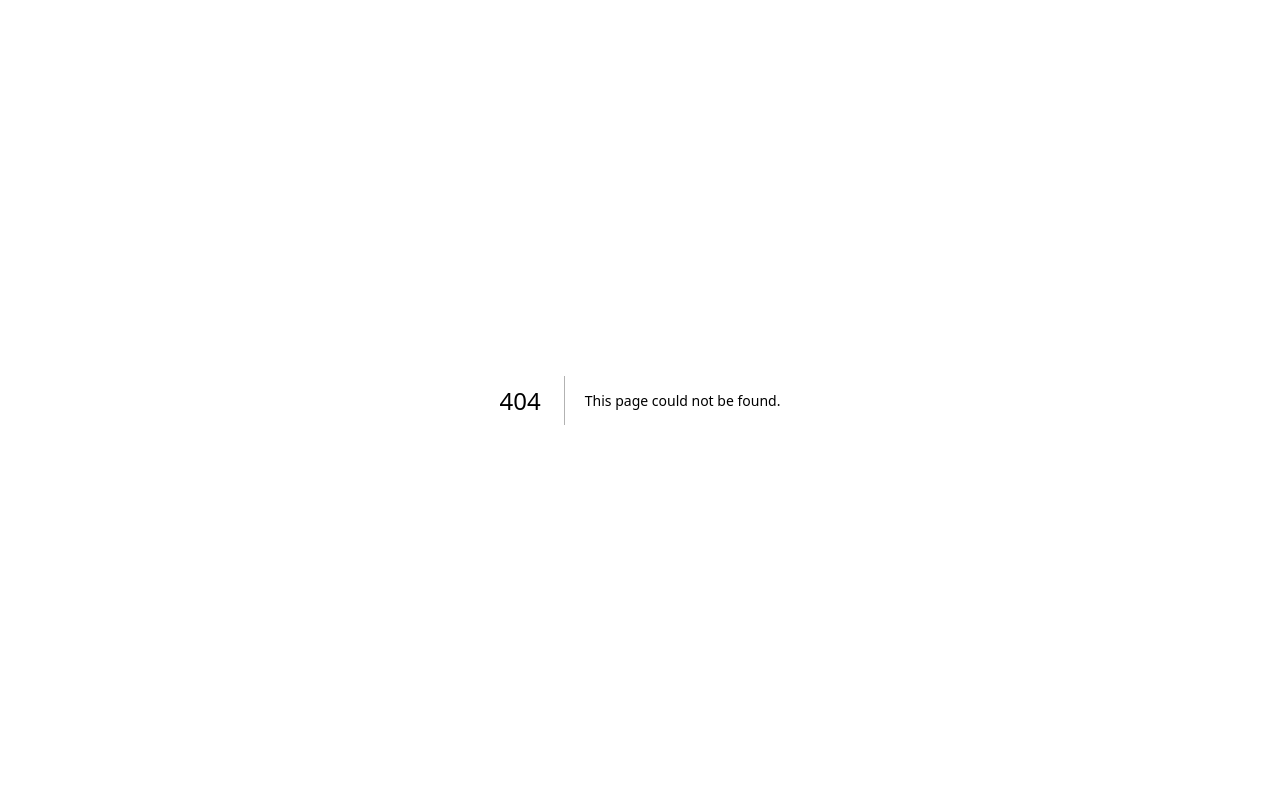
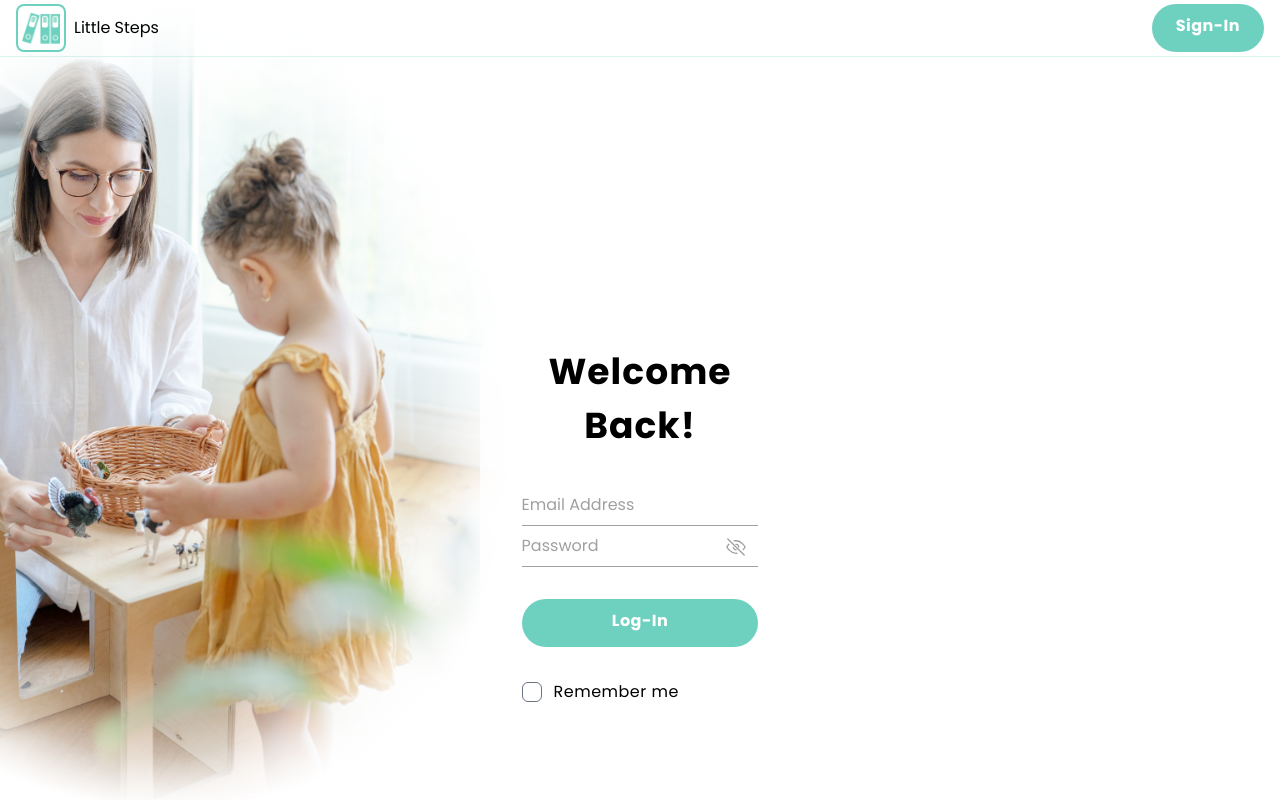
Before and after one commit to jaybells12/little-steps, a Next.js app: page /login in a window 1280 px wide. Before the commit this address had no page. Built offline with nearby package versions, Linux system fonts and the light colour scheme.

Commit message:
Add login page

```diff
--- /dev/null
+++ b/src/app/home/page.tsx
@@ -0,0 +1,3 @@
+export default function HomePage(props: any) {
+  return <div>Welcome to the home page!</div>;
+}
--- /dev/null
+++ b/src/app/login/page.tsx
@@ -0,0 +1,21 @@
+import { Nav } from "@/components/Nav";
+import { CardShell } from "@/components/CardShell";
+import { Login } from "@/components/Login";
+
+export default function LoginPage(props: any) {
+  return (
+    <main
+      className={
+        "h-screen w-full bg-signin bg-[size:1200px_800px] bg-[position:-215px_0px] bg-no-repeat"
+      }
+    >
+      <Nav />
+      <CardShell
+        title="Welcome Back!"
+        className={"w-80 mt-64 px-3"}
+      >
+        <Login />
+      </CardShell>
+    </main>
+  );
+}
--- a/src/app/page.tsx
+++ b/src/app/page.tsx
@@ -1,23 +1,22 @@
-import Link from "next/link";
 import { CardShell } from "@/components/CardShell";
 import { Button } from "@/components/Button";
 import { Nav } from "@/components/Nav";
 
-export default function Home() {
+export default function LandingPage() {
   return (
-    <section
+    <main
       className={
-        "h-screen w-full bg-landing bg-cover bg-center bg-no-repeat bg-origin-content pb-24"
+        "h-screen w-full bg-landing bg-[size:1200px_800px] bg-[position:center_-50px] bg-no-repeat"
       }
     >
       <Nav />
       <CardShell
         title="Welcome to Little Steps!"
-        className={"w-10/12 mt-52"}
+        className={"w-80 mt-64"}
       >
         <p
           className={
-            "text-black text-2xl font-light pb-6 text-center leading-9 px-6"
+            "text-black text-2xl font-light pb-8 text-center leading-9 px-6"
           }
         >
           Please sign-in to keep records of your students' progress.
@@ -27,6 +26,6 @@ export default function Home() {
           link={"/"}
         />
       </CardShell>
-    </section>
+    </main>
   );
 }
--- a/src/components/Button/Button.tsx
+++ b/src/components/Button/Button.tsx
@@ -11,15 +11,9 @@ export const Button = (props: ButtonProps) => {
   return (
     <Link
       href={link}
-      className={`bg-accent rounded-full px-6 py-2.5 ${className}`} //inline-block
+      className={`block bg-accent rounded-full px-6 pt-2.5 pb-3.5 text-primary font-bold tracking-def text-center ${className}`} //inline-block
     >
-      <span
-        className={
-          "text-primary font-bold tracking-[0.03em] align-super" //inline-block align-super
-        }
-      >
-        {text}
-      </span>
+      {text}
     </Link>
   );
 };
--- a/src/components/CardShell/CardShell.tsx
+++ b/src/components/CardShell/CardShell.tsx
@@ -16,7 +16,7 @@ export const CardShell = ({
     >
       <h2
         className={
-          "text-black font-bold tracking-[0.03em] text-4xl leading-normal pb-8"
+          "text-black font-bold text-center tracking-def text-4xl leading-normal mb-8"
         }
       >
         {title}
--- /dev/null
+++ b/src/components/Login/Login.tsx
@@ -0,0 +1,65 @@
+"use client";
+
+import Image from "next/image";
+import { Button } from "../Button";
+import { useState } from "react";
+
+export type LoginProps = {};
+
+export const Login = (props: any) => {
+  const [email, setEmail] = useState("");
+  const [password, setPassword] = useState("");
+
+  return (
+    <div className={"w-4/5 mb-4"}>
+      <input
+        className={
+          "w-full bg-transparent border-0 border-b border-lighttext px-0 py-2 placeholder:text-lighttext focus:shadow-none focus:ring-0 focus:border-lighttext"
+        }
+        type={"text"}
+        name={"email"}
+        placeholder={"Email Address"}
+        value={email}
+        onChange={(e) => setEmail(e.target.value)}
+      />
+      <div className={"relative mb-8"}>
+        <input
+          className={
+            "w-full bg-transparent border-0 border-b border-lighttext px-0 py-2 placeholder:text-lighttext focus:shadow-none focus:ring-0 focus:border-lighttext"
+          }
+          type={"password"}
+          name={"password"}
+          placeholder={"Password"}
+          value={password}
+          onChange={(e) => setPassword(e.target.value)}
+        />
+        <Image
+          className={"absolute top-3 right-3"}
+          src={"/icons_misc_eye.svg"}
+          alt={"eye"}
+          width={20}
+          height={18}
+        />
+      </div>
+      <Button
+        text={"Log-In"}
+        link={"/"}
+        className={"w-full mb-8"}
+      />
+      <input
+        className={
+          "appearance-none w-5 h-5 rounded-md text-accent bg-transparent  focus:ring-0 focus:ring-offset-0"
+        }
+        type={"checkbox"}
+        id={"remember"}
+        name={"remember"}
+      />
+      <label
+        className={"text-darkttext tracking-def align-middle ml-3"}
+        htmlFor={"remember"}
+      >
+        Remember me
+      </label>
+    </div>
+  );
+};
--- /dev/null
+++ b/src/components/Login/index.ts
@@ -0,0 +1 @@
+export * from "./Login"
--- a/tailwind.config.js
+++ b/tailwind.config.js
@@ -17,12 +17,18 @@ module.exports = {
         primary: "#FFF",
         accent: "#6ED1BF",
         second: "#FFEBE4",
+        lighttext: "#A0A0A0",
+        darktext: "#404040",
+      },
+      letterSpacing: {
+        def: "0.03em",
       },
       backgroundImage: {
         home: "url('/bg_home.png')",
         landing:
           "linear-gradient(to bottom, rgba(255,255,255,0) 80%, rgba(255,255,255,1) 90%), url('/bg_landing-page.png')",
-        signup: "url('/bg_sign-up.png')",
+        signin:
+          "radial-gradient(circle at 32%, rgba(255,255,255,0)30%, rgb(255, 255, 255)45%),url('/bg_sign-in.png')",
         map: "url('/bg_cartography.png')",
       },
     },
```
Also changed, not shown: src/app/globals.css (+22 -0 lines), public/bg_sign-in.png (renamed from public/bg_sign-up.png).
